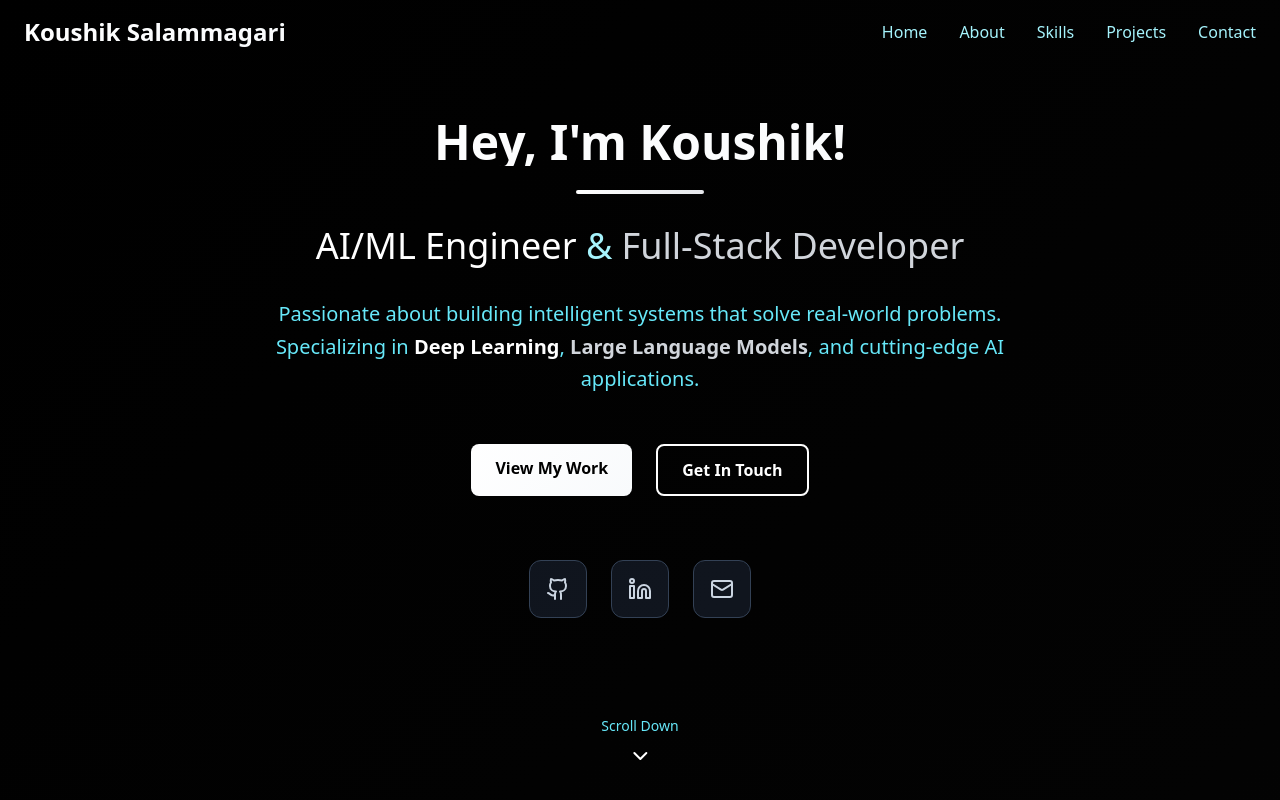
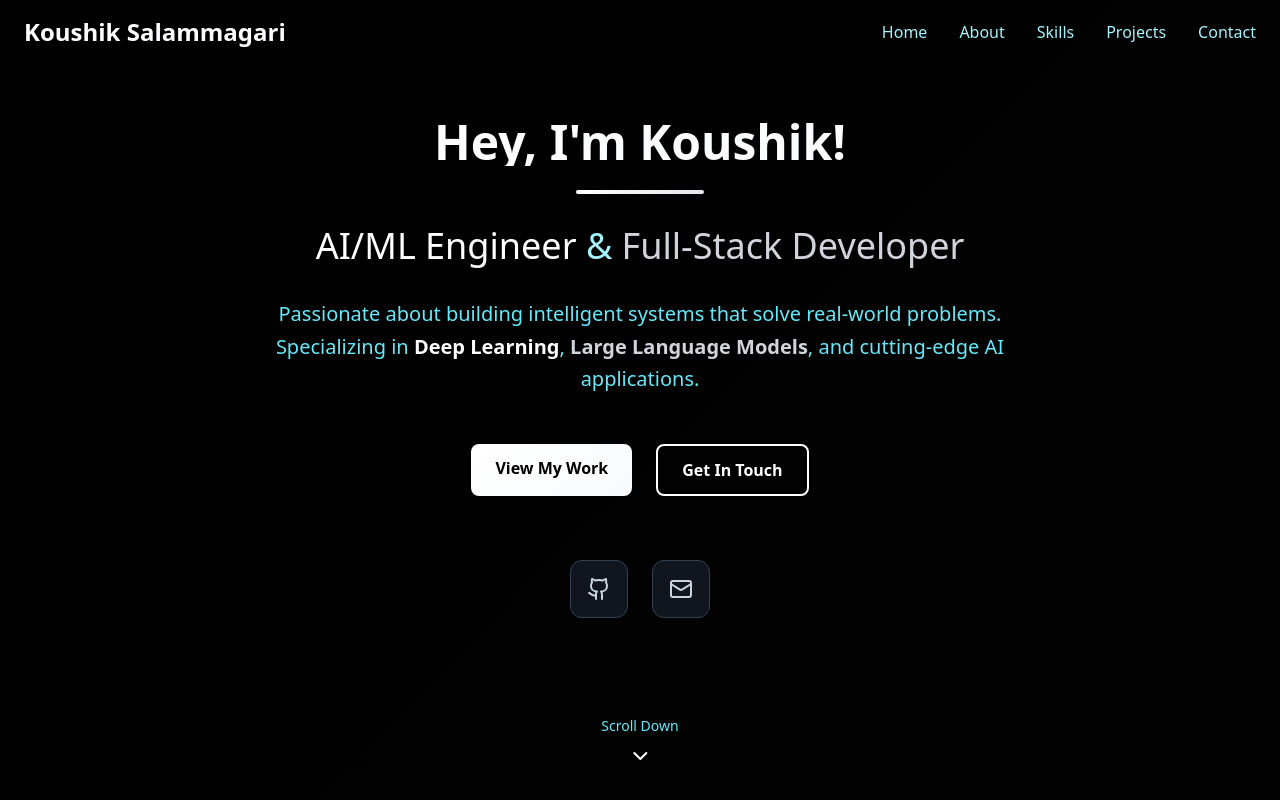
Before and after one commit to Koushik-Salammagari/koushik_portifolio, a React (Vite) app: page / in a window 1280 px wide. Shown: the top 800 px of the page. Built offline with nearby package versions, Linux system fonts and the light colour scheme.

Commit message:
feat: remove LinkedIn icon and links from Hero and Contact

```diff
--- a/src/components/Contact.tsx
+++ b/src/components/Contact.tsx
@@ -1,5 +1,5 @@
 import React, { useState } from 'react';
-import { Mail, MapPin, Phone, Send, Github, Linkedin } from 'lucide-react';
+import { Mail, MapPin, Phone, Send, Github } from 'lucide-react';
 
 const Contact = () => {
   const [formData, setFormData] = useState({
@@ -95,14 +95,6 @@ const Contact = () => {
                   >
                     <Github className="w-6 h-6 text-slate-400 hover:text-white transition-colors" />
                   </a>
-                  <a
-                    href="https://linkedin.com"
-                    target="_blank"
-                    rel="noopener noreferrer"
-                    className="w-12 h-12 bg-blue-600/20 hover:bg-blue-600/30 rounded-full flex items-center justify-center transition-all duration-300 hover:scale-110 border border-blue-600/30 hover:border-blue-600/50 backdrop-blur-sm hover-lift-dark"
-                  >
-                    <Linkedin className="w-6 h-6 text-blue-400 hover:text-blue-300 transition-colors" />
-                  </a>
                 </div>
               </div>
             </div>
--- a/src/components/Hero.tsx
+++ b/src/components/Hero.tsx
@@ -1,5 +1,5 @@
 import React from 'react';
-import { Github, Linkedin, Mail, ChevronDown } from 'lucide-react';
+import { Github, Mail, ChevronDown } from 'lucide-react';
 
 const Hero = () => {
   return (
@@ -50,15 +50,6 @@ const Hero = () => {
               <Github size={24} className="text-slate-300 hover:text-white transition-colors" />
             </a>
             <a
-              href="https://linkedin.com"
-              target="_blank"
-              rel="noopener noreferrer"
-              className="p-4 bg-slate-800/50 hover:bg-slate-800 rounded-xl transition-all duration-300 hover:scale-105 hover:shadow-lg hover:shadow-orange-500/20 border border-slate-700 hover:border-white hover-lift-dark"
-              aria-label="LinkedIn Profile"
-            >
-              <Linkedin size={24} className="text-slate-300 hover:text-white transition-colors" />
-            </a>
-            <a
               href="mailto:your.email@example.com"
               className="p-4 bg-slate-800/50 hover:bg-slate-800 rounded-xl transition-all duration-300 hover:scale-105 hover:shadow-lg hover:shadow-orange-500/20 border border-slate-700 hover:border-white hover-lift-dark"
               aria-label="Email Contact"
```
